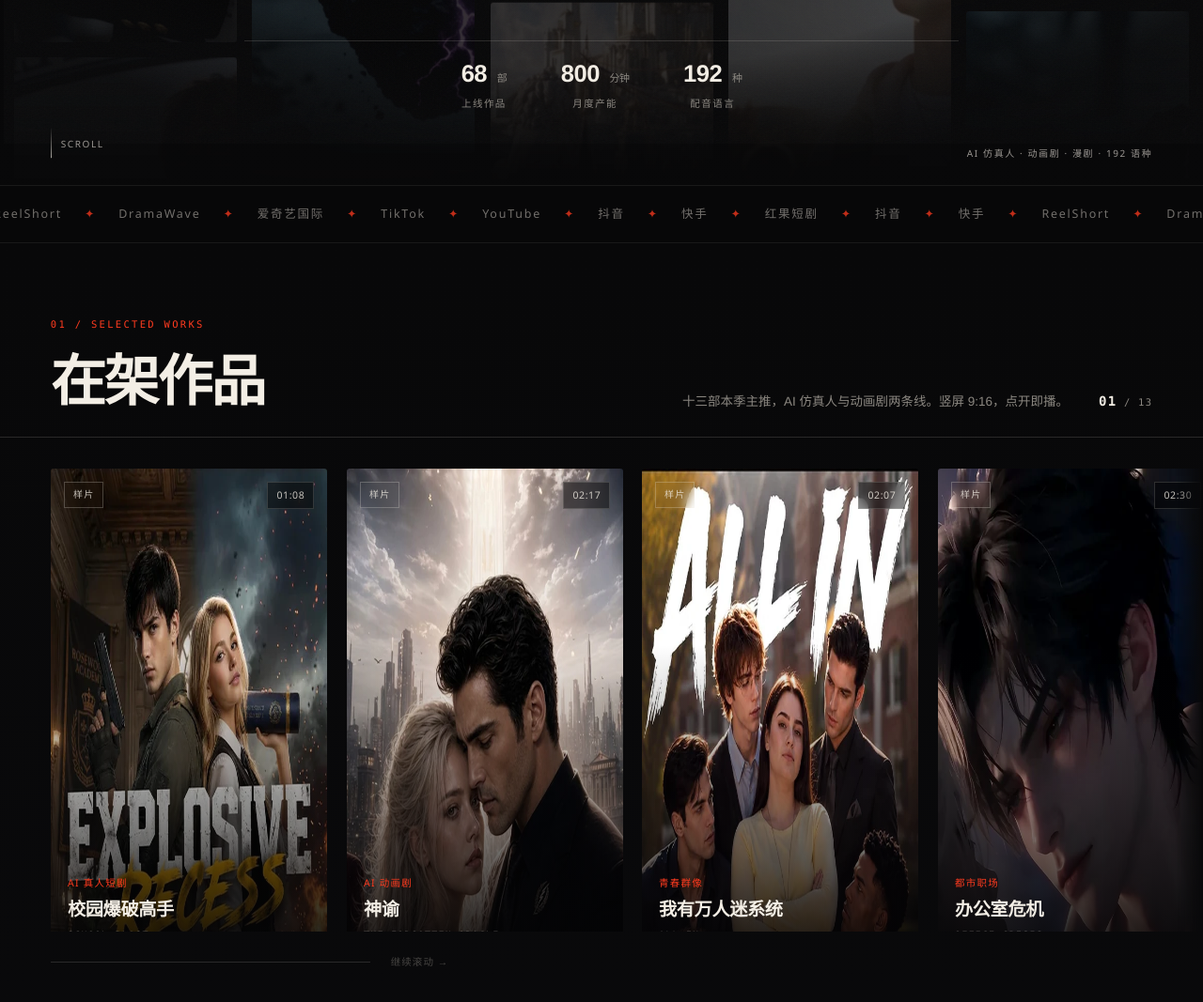
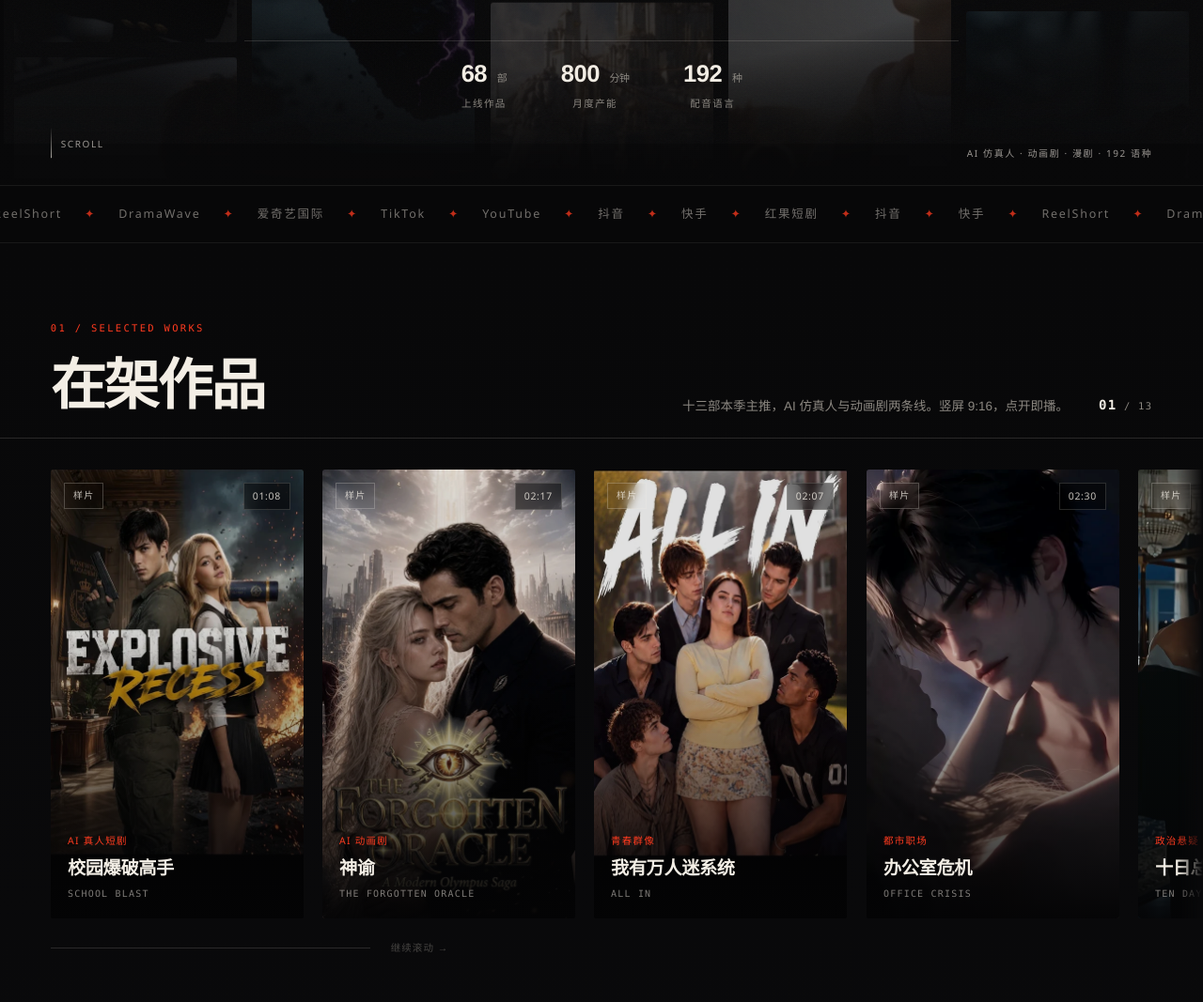
Before and after one commit to a1124637241-star/yingxuculture-site, a plain HTML site: page index.html in a window 1280 px wide. Shown: the part 648-1715 px from the top of the page at 94% size. Drawn offline with Linux system fonts and the light colour scheme.

Commit message:
比例修正：封面等比不拉伸、卡片叠层、走廊一屏放得下

```diff
--- a/assets/css/style.css
+++ b/assets/css/style.css
@@ -337,11 +337,11 @@ body.has-cursor,body.has-cursor a,body.has-cursor button{cursor:none}
 .pin{position:relative;background:linear-gradient(to bottom,#080809,#0a0a0c 40%,#080809)}
 .pin__sticky{
   position:sticky;top:0;height:100vh;display:flex;flex-direction:column;
-  justify-content:center;overflow:hidden;padding:78px 0 26px;
+  justify-content:center;overflow:hidden;padding:64px 0 22px;
 }
 .pin__head{
   display:flex;justify-content:space-between;align-items:flex-end;gap:40px;
-  padding:0 var(--pad) 24px;border-bottom:1px solid var(--line);
+  padding:0 var(--pad) 20px;border-bottom:1px solid var(--line);
 }
 .pin__meta{display:flex;align-items:flex-end;gap:32px;max-width:520px}
 .pin__meta p{margin:0;font-size:13.5px;line-height:1.9;color:var(--muted)}
@@ -358,10 +358,11 @@ body.has-cursor,body.has-cursor a,body.has-cursor button{cursor:none}
 }
 .pin__track{
   display:flex;gap:clamp(16px,1.6vw,26px);width:max-content;
-  padding:6px var(--pad);will-change:transform;
+  padding:6px var(--pad);will-change:transform;position:relative;z-index:2;
 }
 .pin__foot{
-  display:flex;align-items:center;gap:22px;padding:clamp(18px,3vh,30px) var(--pad) 0;
+  display:flex;align-items:center;gap:22px;padding:clamp(14px,2.2vh,22px) var(--pad) 0;
+  position:relative;z-index:1;
 }
 .pin__bar{flex:1;max-width:340px;height:1px;background:var(--line);overflow:hidden}
 .pin__bar i{display:block;height:100%;width:0;background:var(--accent)}
@@ -373,7 +374,7 @@ body.has-cursor,body.has-cursor a,body.has-cursor button{cursor:none}
 
 /* ---------- 卡片 ---------- */
 .card{
-  position:relative;flex:0 0 clamp(240px,23vw,352px);aspect-ratio:9/16;
+  position:relative;flex:0 0 clamp(220px,21vw,318px);aspect-ratio:9/16;
   overflow:hidden;border-radius:3px;background:#101012;isolation:isolate;
   transform-style:preserve-3d;
   transition:transform .5s var(--ease),box-shadow .6s var(--ease);
@@ -984,7 +985,7 @@ a.crow:hover .crow__a{transform:translate(4px,-4px);color:var(--accent)}
 /* 无限画布 · 操控演示动画 */
 .cvdemo{margin-top:clamp(28px,4vw,52px)}
 .cvdemo__frame{
-  position:relative;overflow:hidden;aspect-ratio:1000/560;
+  position:relative;overflow:hidden;aspect-ratio:1000/620;max-height:620px;
   border:1px solid var(--line);background:#0a0a0c;
 }
 .cvdemo__frame::before{
@@ -1052,3 +1053,21 @@ a.crow:hover .crow__a{transform:translate(4px,-4px);color:var(--accent)}
   .cvd,.cvd__thumb{opacity:1}
 }
 .cvd__thumb{width:5.4%!important}
+
+/* =========================================================
+   卡片封面：等比裁切，绝不拉伸
+   ========================================================= */
+.card > img{
+  position:absolute;inset:0;width:100%;height:100%;
+  object-fit:cover;object-position:center center;display:block;
+  filter:saturate(.92) brightness(.88);
+  transition:transform 1.4s var(--ease),filter .7s;
+}
+.card:hover > img,.card:focus-visible > img{transform:scale(1.06);filter:none}
+.card__play{position:absolute;z-index:3}
+
+/* 弹窗视频：完整显示，不裁切 */
+.reel__stage video{object-fit:contain;background:#000}
+
+/* 卡片叠层：图片在底，文字在顶 */
+.card__rank,.card__eps,.card__body,.card__play{position:absolute;z-index:3}
```
